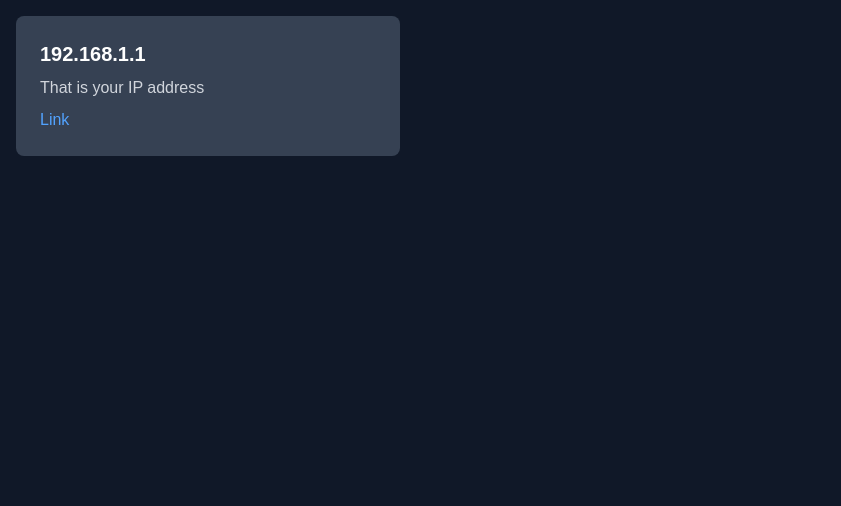
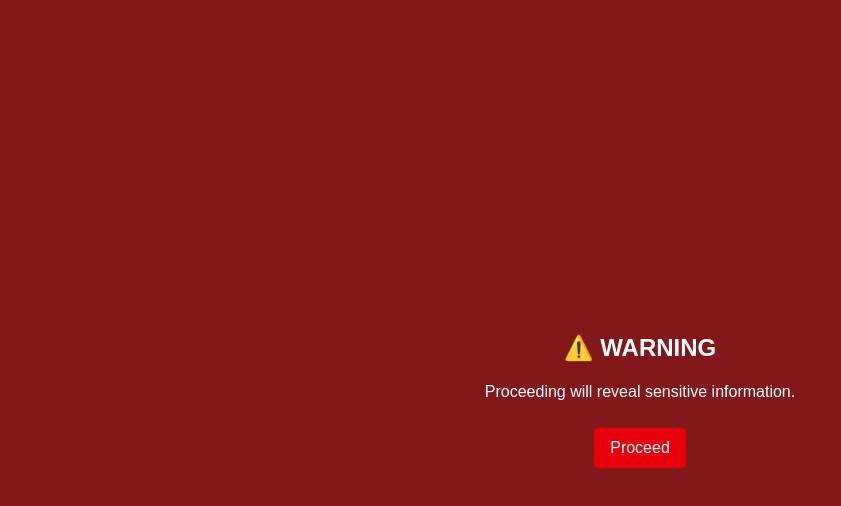
Before and after one commit to TetieWasTaken/privacy-footprint, a Next.js app: page / in a window 1280 px wide. Shown: the top 506 px of the page, without its empty margins (0-841 px from the left). Built offline with nearby package versions, Linux system fonts and the light colour scheme.

Commit message:
feat: warning screen

```diff
--- /dev/null
+++ b/src/app/api/ip/route.ts
@@ -0,0 +1,6 @@
+import { NextRequest, NextResponse } from "next/server";
+
+export async function GET(request: NextRequest) {
+	const ip = request.headers.get("x-forwarded-for") || "0.0.0.0";
+	return NextResponse.json({ ip });
+}
--- a/src/app/page.tsx
+++ b/src/app/page.tsx
@@ -1,11 +1,5 @@
+import ClientHome from "@/components/ClientHome";
+
 export default function Home() {
-	return (
-		<div className="bg-gray-900 min-h-screen p-4">
-			<div className="bg-gray-700 rounded-lg p-6 max-w-sm w-full">
-				<h1 className="text-xl font-bold text-white mb-2">192.168.1.1</h1>
-				<p className="text-gray-300 mb-2">That is your IP address</p>
-				<p className="text-blue-400 hover:underline">Link</p>
-			</div>
-		</div>
-	);
+	return <ClientHome />;
 }
--- /dev/null
+++ b/src/components/ClientHome.tsx
@@ -0,0 +1,39 @@
+"use client";
+
+import { useState, useEffect } from "react";
+
+export default function ClientHome() {
+	const [proceeded, setProceeded] = useState(false);
+	const [ip, setIp] = useState<string | null>(null);
+
+	useEffect(() => {
+		if (proceeded) {
+			fetch("/api/ip")
+				.then((res) => res.json())
+				.then((data) => setIp(data.ip))
+				.catch(console.error);
+		}
+	}, [proceeded]);
+
+	if (!proceeded) {
+		return (
+			<div className="bg-red-900 min-h-screen flex flex-col justify-center items-center text-white">
+				<h1 className="text-2xl font-bold mb-4">⚠️ WARNING</h1>
+				<p className="mb-6">Proceeding will reveal sensitive information.</p>
+				<button onClick={() => setProceeded(true)} className="bg-red-600 hover:bg-red-700 text-white px-4 py-2 rounded">
+					Proceed
+				</button>
+			</div>
+		);
+	}
+
+	return (
+		<div className="bg-gray-900 min-h-screen p-4">
+			<div className="bg-gray-700 rounded-lg p-6 max-w-sm w-full">
+				<h1 className="text-xl font-bold text-white mb-2">{ip ?? "Loading IP..."}</h1>
+				<p className="text-gray-300 mb-2">That is your IP address</p>
+				<p className="text-blue-400 hover:underline">Link</p>
+			</div>
+		</div>
+	);
+}
```
